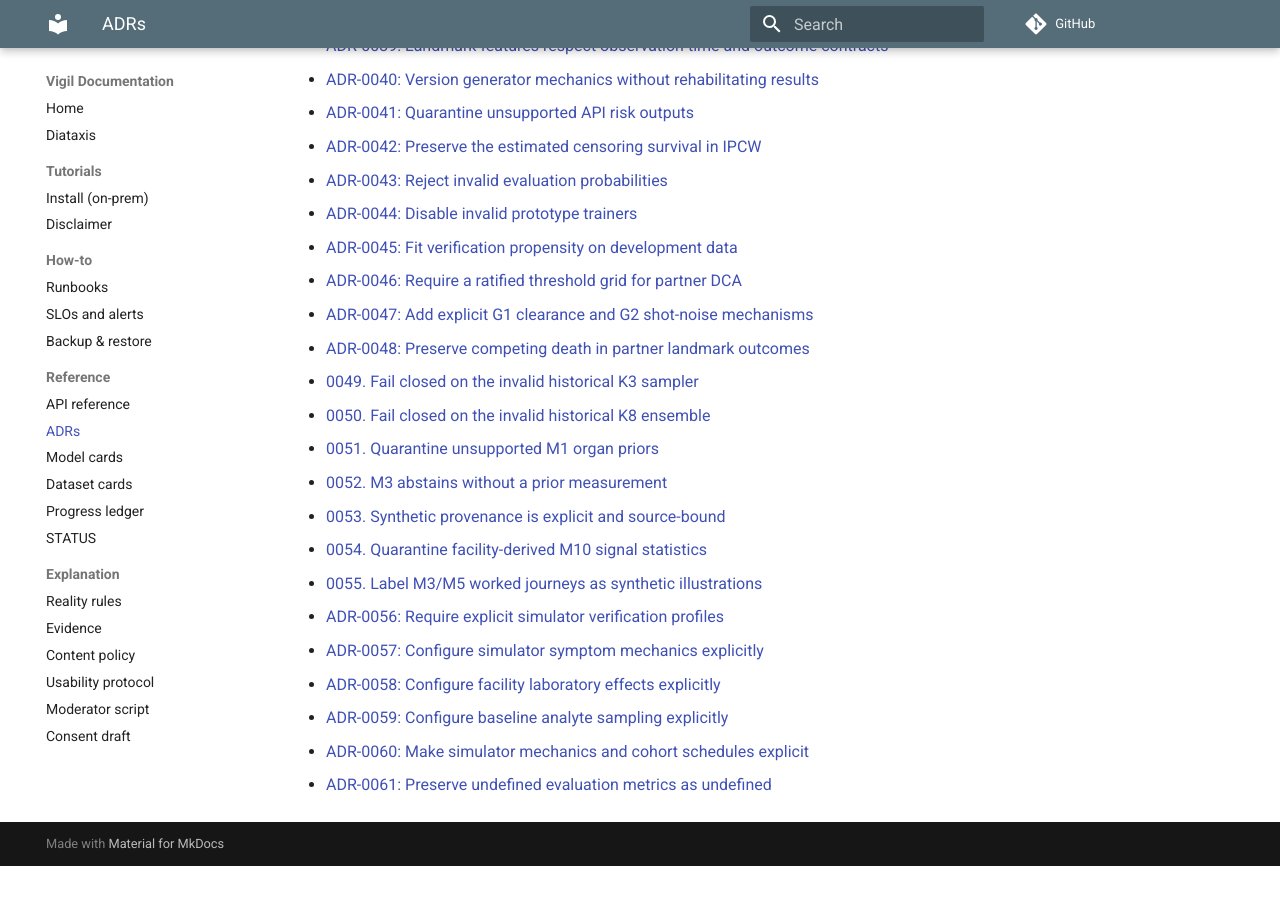
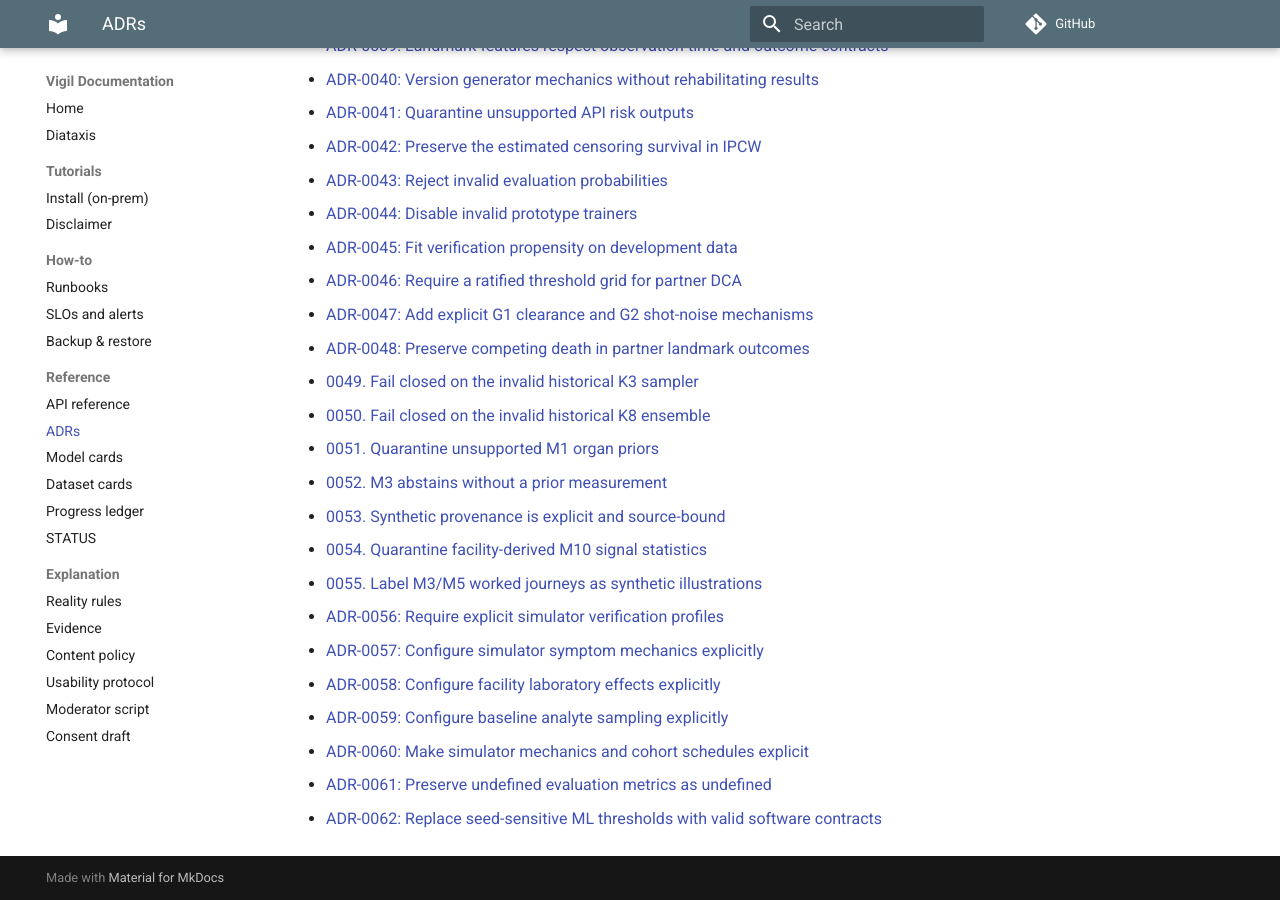
Before and after one commit to gasthecreator/vigil, an MkDocs documentation site: the page built from docs/diataxis/adrs.md, in a window 1280 px wide and 900 px high, scrolled down 1746 px. Built offline with MkDocs 1.6.1 and Material for MkDocs 9.7.7, drawn with Linux system fonts in a browser that asks for light colours; comment, search, counter and statistics services are not loaded; before the commit the page ends 2612 px from its top, so only the background shows below that.

Commit message:
docs: refresh ADR index

```diff
--- a/docs/diataxis/adrs.md
+++ b/docs/diataxis/adrs.md
@@ -63,3 +63,4 @@
 - [ADR-0059: Configure baseline analyte sampling explicitly](../adr/0059-explicit-baseline-analyte-sampling.md)
 - [ADR-0060: Make simulator mechanics and cohort schedules explicit](../adr/0060-explicit-simulator-mechanics-and-schedule.md)
 - [ADR-0061: Preserve undefined evaluation metrics as undefined](../adr/0061-report-undefined-evaluation-metrics.md)
+- [ADR-0062: Replace seed-sensitive ML thresholds with valid software contracts](../adr/0062-redesign-seed-sensitive-ml-gates.md)
```
